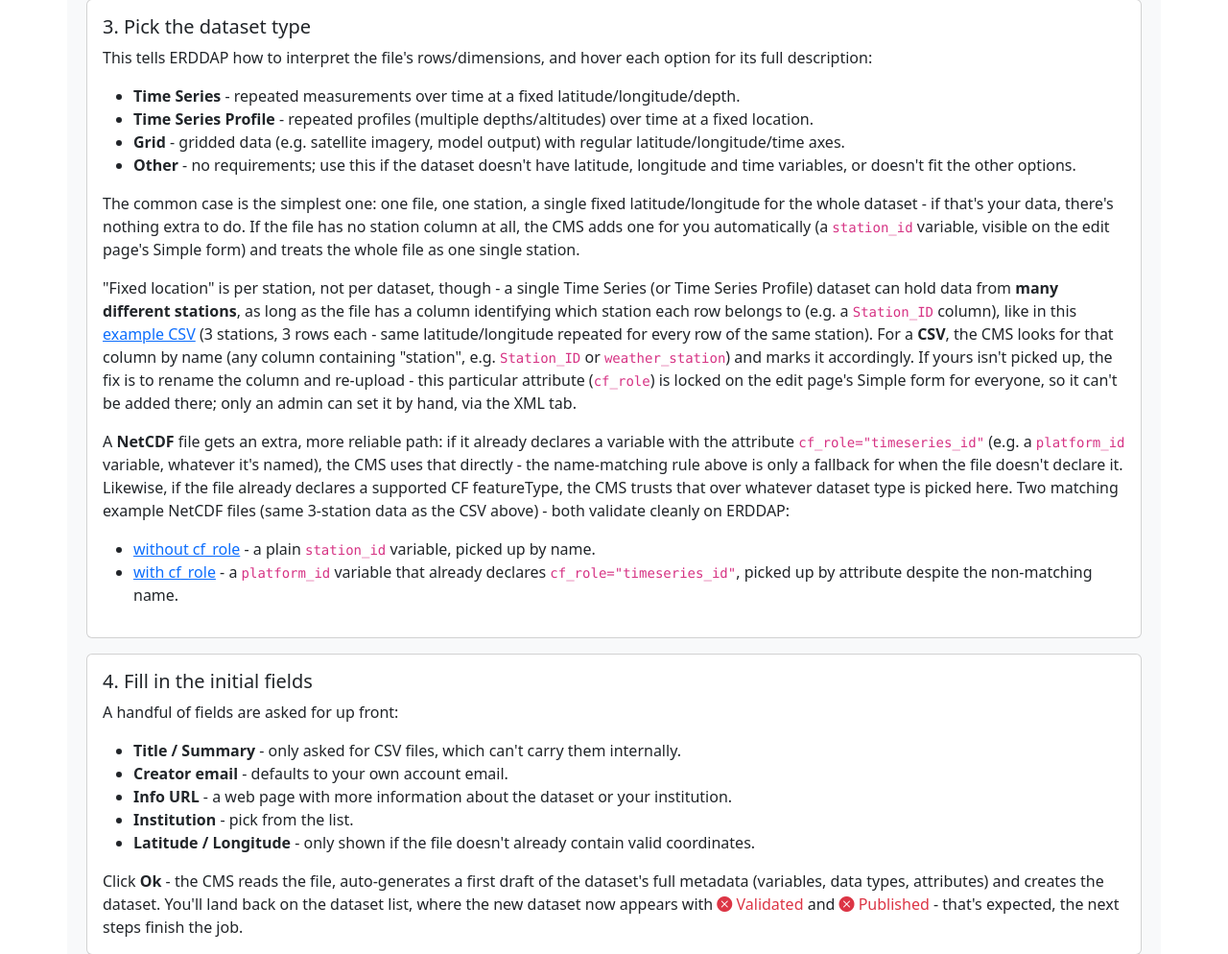
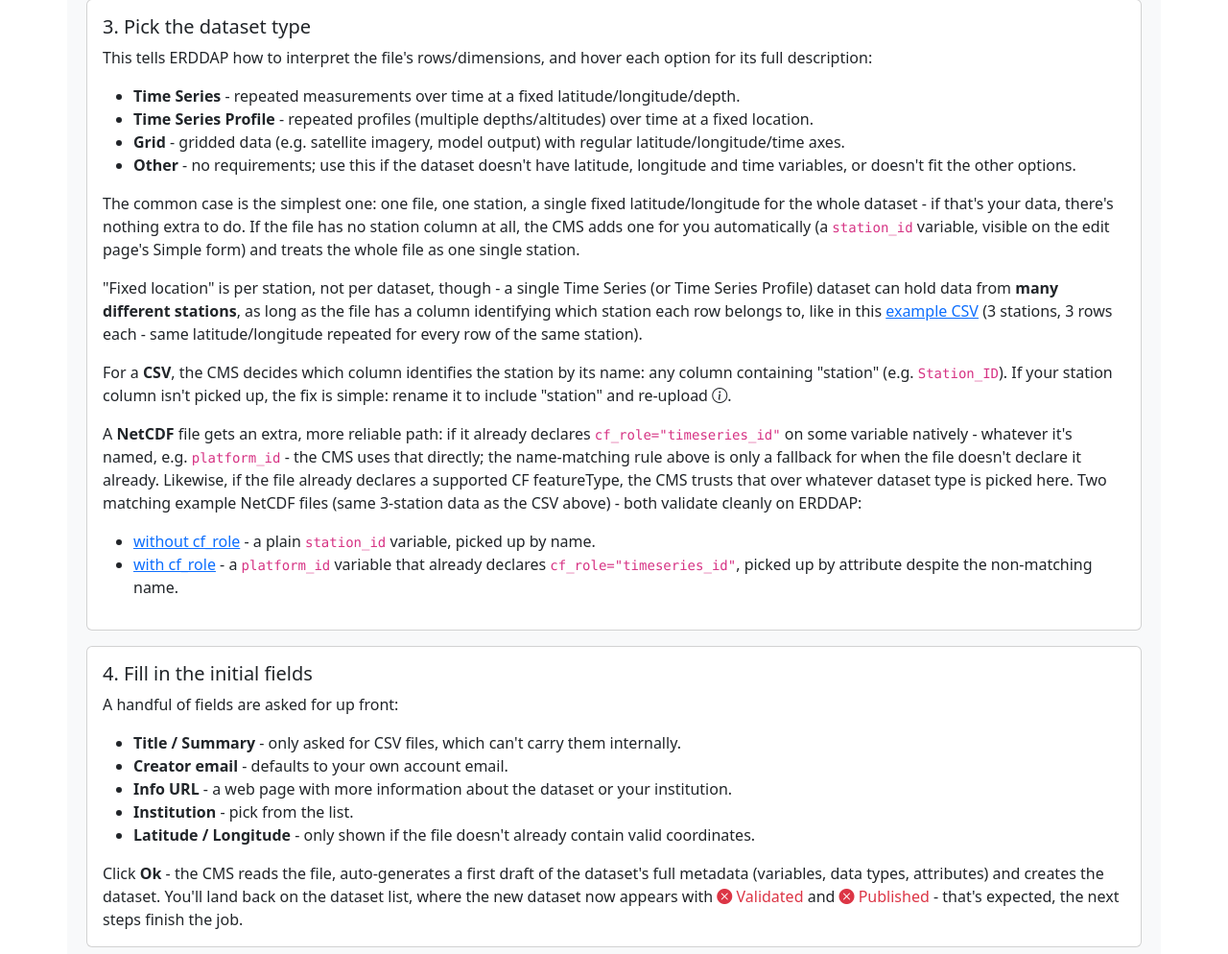
Before and after one commit to ISP-CNR/erddap-cms, a Python web app: template frontend/templates/guide.html in a window 1280 px wide. Shown: the part 690-1684 px from the top of the page at 96% size. Run offline with Jinja, Linux system fonts and the light colour scheme; the template is opened without the code that fills it, so the values that code supplies are empty; some libraries are stand-ins or nearby versions.

Commit message:
Guide: move the cf_role technical detail into a popover
Kept the actionable instruction (rename the column to include
"station") as the main text; the underlying mechanism (cf_role
attribute, XML, admin-only edit) is jargon a non-expert user doesn't
need up front - moved into a hover/focus popover via the same
info-icon pattern already used on individual form fields
(edit/field.html), for readers who want the detail.

```diff
--- a/frontend/templates/guide.html
+++ b/frontend/templates/guide.html
@@ -62,22 +62,24 @@
       <p class="card-text">
         "Fixed location" is per station, not per dataset, though - a single Time Series (or Time Series Profile) dataset
         can hold data from <b>many different stations</b>, as long as the file has a column identifying which
-        station each row belongs to (e.g. a <code>Station_ID</code> column), like in this
+        station each row belongs to, like in this
         <a href="{{ url_for('static', filename='examples/multi_station_timeseries_example.csv') }}">example CSV</a>
         (3 stations, 3 rows each - same latitude/longitude repeated for every row of the same station).
-        For a <b>CSV</b>, the CMS looks for that column by name (any column containing "station", e.g.
-        <code>Station_ID</code> or <code>weather_station</code>) and marks it accordingly. If yours isn't picked
-        up, the fix is to rename the column and re-upload - this particular attribute (<code>cf_role</code>) is
-        locked on the edit page's Simple form for everyone, so it can't be added there; only an admin can set it
-        by hand, via the XML tab.
       </p>
       <p class="card-text">
-        A <b>NetCDF</b> file gets an extra, more reliable path: if it already declares a variable with the
-        attribute <code>cf_role="timeseries_id"</code> (e.g. a <code>platform_id</code> variable, whatever it's
-        named), the CMS uses that directly - the name-matching rule above is only a fallback for when the file
-        doesn't declare it. Likewise, if the file already declares a supported CF featureType, the CMS trusts
-        that over whatever dataset type is picked here. Two matching example NetCDF files (same 3-station data as
-        the CSV above) - both validate cleanly on ERDDAP:
+        For a <b>CSV</b>, the CMS decides which column identifies the station by its name: any column containing
+        "station" (e.g. <code>Station_ID</code>). If your station column isn't picked up, the fix is simple:
+        rename it to include "station" and re-upload
+        <i class="bi bi-info-circle" tabindex="0" data-bs-toggle="popover" data-bs-trigger="hover focus"
+           data-bs-placement="top" data-bs-content="What actually makes ERDDAP treat a column as &quot;the station&quot; is a marker called cf_role=&quot;timeseries_id&quot; in the dataset's underlying XML definition - the CMS sets it for you based on the column name. It can't be set manually on the edit page (only an admin can, via the XML tab), so renaming and re-uploading is the way to fix it."></i>.
+      </p>
+      <p class="card-text">
+        A <b>NetCDF</b> file gets an extra, more reliable path: if it already declares <code>cf_role="timeseries_id"</code>
+        on some variable natively - whatever it's named, e.g. <code>platform_id</code> - the CMS uses that
+        directly; the name-matching rule above is only a fallback for when the file doesn't declare it already.
+        Likewise, if the file already declares a supported CF featureType, the CMS trusts that over whatever
+        dataset type is picked here. Two matching example NetCDF files (same 3-station data as the CSV above) -
+        both validate cleanly on ERDDAP:
       </p>
       <ul>
         <li><a href="{{ url_for('static', filename='examples/multi_station_no_cfrole_example.nc') }}">without cf_role</a>
```
